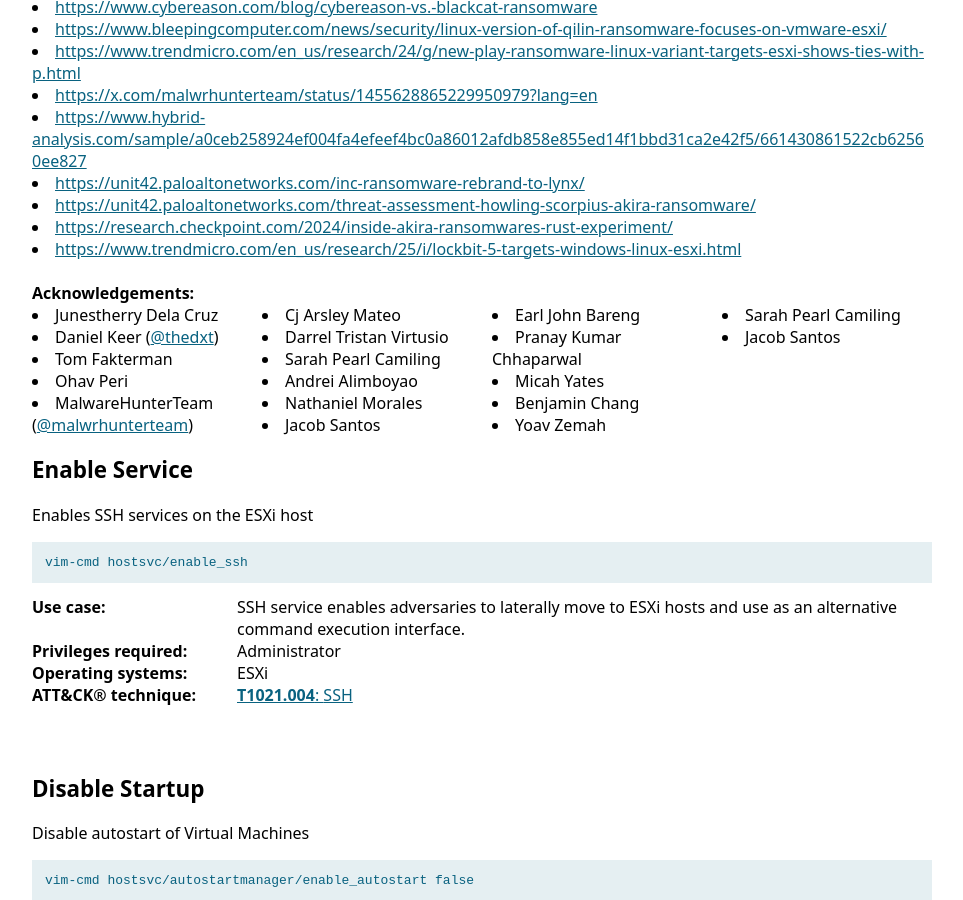
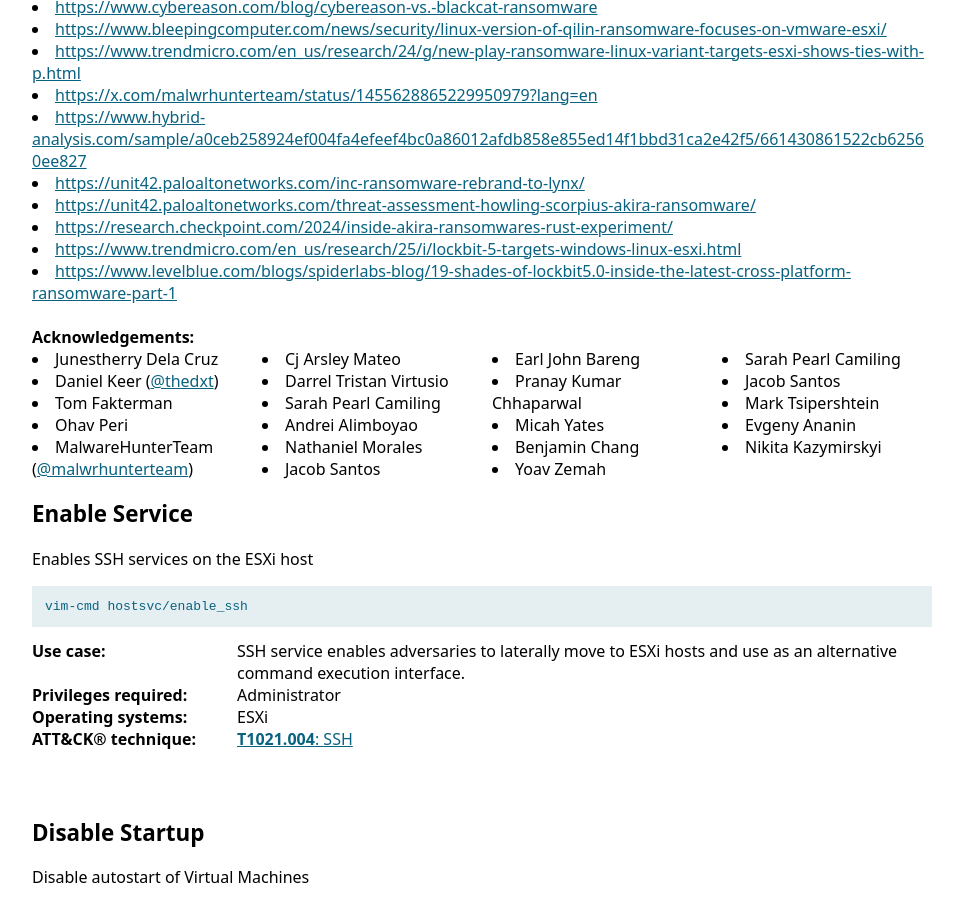
Before and after one commit to LOLESXi-Project/LOLESXi, a Jekyll site: the page built from _lolesxi/Binaries/vim-cmd.md, in a window 1280 px wide and 900 px high, scrolled down 453 px. Shown: the whole window, without its empty margins (158-1121 px from the left). Built offline with Jekyll 4.4.1, drawn with Linux system fonts in a browser that asks for light colours.

Commit message:
Update vim-cmd.md

```diff
--- a/_lolesxi/Binaries/vim-cmd.md
+++ b/_lolesxi/Binaries/vim-cmd.md
@@ -84,6 +84,7 @@ Resources:
   - Link: https://unit42.paloaltonetworks.com/threat-assessment-howling-scorpius-akira-ransomware/
   - Link: https://research.checkpoint.com/2024/inside-akira-ransomwares-rust-experiment/
   - Link: https://www.trendmicro.com/en_us/research/25/i/lockbit-5-targets-windows-linux-esxi.html
+  - Link: https://www.levelblue.com/blogs/spiderlabs-blog/19-shades-of-lockbit5.0-inside-the-latest-cross-platform-ransomware-part-1
 Acknowledgement:
   - Person: Junestherry Dela Cruz
   - Person: Daniel Keer
@@ -105,4 +106,7 @@ Acknowledgement:
   - Person: Yoav Zemah
   - Person: Sarah Pearl Camiling
   - Person: Jacob Santos
+  - Person: Mark Tsipershtein
+  - Person: Evgeny Ananin
+  - Person: Nikita Kazymirskyi
 ---
```
